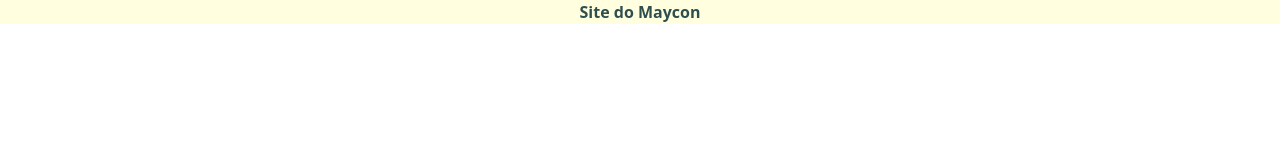
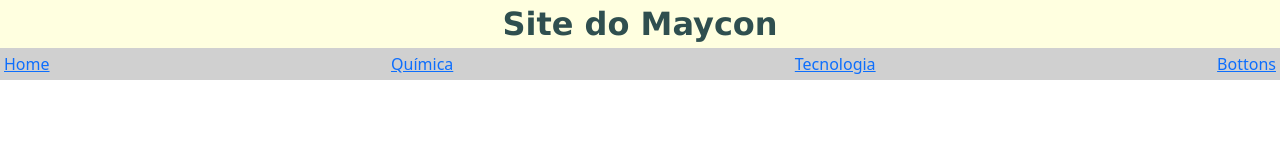
Before and after one commit to MayconManini/Meu-Site, a plain HTML site: page main.html in a window 1280 px wide. Drawn offline with nearby package versions, Linux system fonts and the light colour scheme.

Commit message:
Mais um dia

```diff
--- a/PraFicarBonitinhoSePrecisar.css
+++ b/PraFicarBonitinhoSePrecisar.css
@@ -3,4 +3,15 @@ header {
     color: darkslategrey;
     background-color: lightyellow;
     font-weight: bold;
+    font-size: xx-large;
+    font-family:'Lucida Sans', 'Lucida Sans Regular', 'Lucida Grande', 'Lucida Sans Unicode', Geneva, Verdana, sans-serif;
 }
+
+ul.navbar{
+    top:0;
+    background-color:#9e9e9e7a;
+    margin: 0;
+    padding:0.25em;
+    list-style-type: none;
+    height: 100%;
+}
--- a/index.html
+++ b/main.html
@@ -11,6 +11,14 @@
     <header>
         Site do Maycon
     </header>
+    <nav>
+        <ul class="navbar">
+            <li><a href="main.html">Home</a></li>
+            <li><a href="quimica.html">Química</a></li>
+            <li><a href="tech.html">Tecnologia</a></li>
+            <li><a href="bottons.html">Bottons</a></li>
+        </ul>
+    </nav>
 
 
 
```
Also changed, not shown: bottons.html (added, +21 -0 lines), quimica.html (added), tech.html (added).
